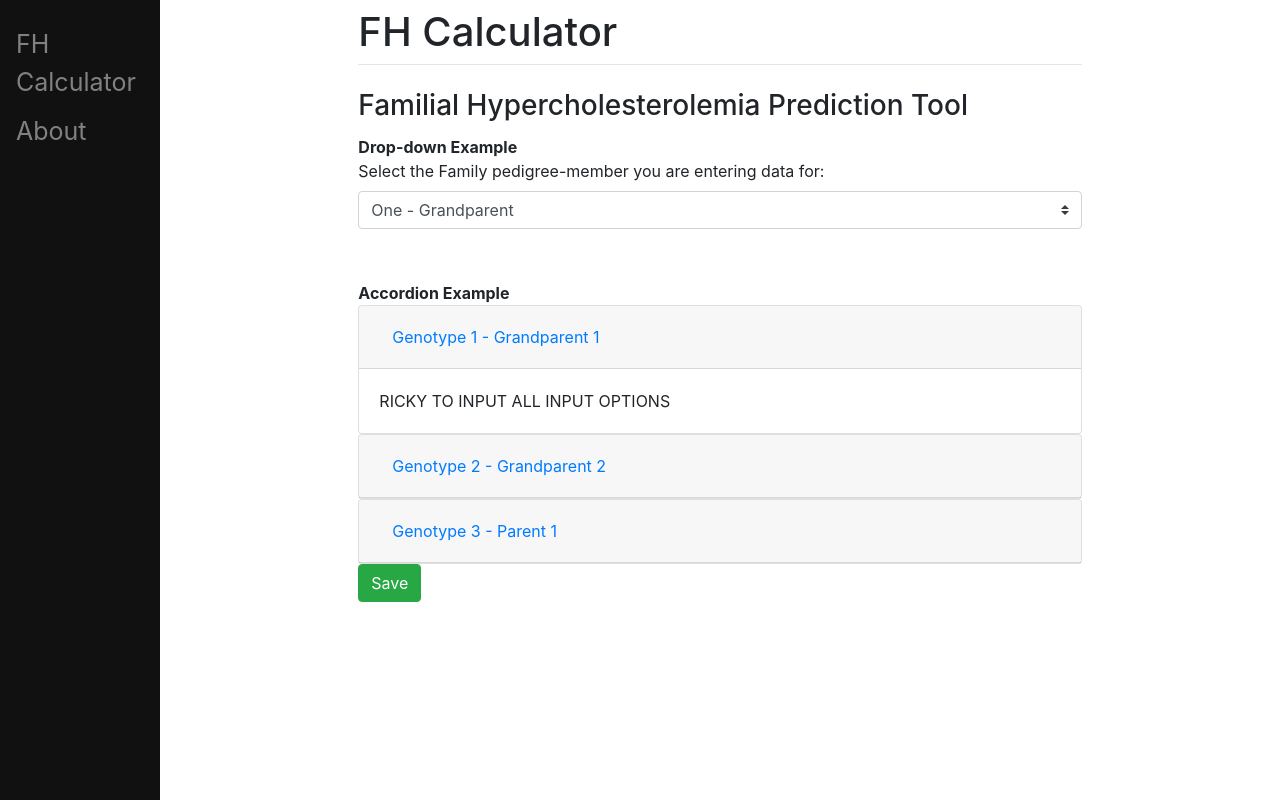
After one commit to u1345653/FamilialHypercholesterolemiaApp, a Django app: template mysite/fhcalc/templates/fhcalc/fhcalc.html in a window 1280 px wide. The commit adds this page. Run offline with Django 3.2, Linux system fonts and the light colour scheme; the template is opened without the code that fills it, so the values that code supplies are empty; some libraries are stand-ins or nearby versions.

Commit message:
CREATION OF THE FH PAGES, CONFIGURING COLLAPSE OR DROP-DOWN MAIN-MENU, WHICH WILL DICTATE REMAINDER OF UX...

```diff
--- /dev/null
+++ b/mysite/fhcalc/templates/fhcalc/fhcalc.html
@@ -0,0 +1,97 @@
+{% extends "main/base.html" %}
+
+{% block title %}FH Calculator{% endblock %}
+
+{% load crispy_forms_tags %}
+
+{% block content %}
+<h3>Familial Hypercholesterolemia Prediction Tool</h3>
+    <head>
+    <style type = "text/css">
+        .collapse  {
+            togg
+        }
+    </style>
+    </head>
+
+    <form method = "post" action = "#">
+    {% csrf_token %}
+
+    <div class = "form-row align-items-center">
+        <div class = "col-auto my-1">
+            <header><b>Drop-down Example</b></header>
+            <label class = "mr-sm-2" for = "pedigreedropdown">Select the Family pedigree-member you are entering data for: </label>
+            <select class = "custom-select mr-sm-2" id = "pedigreedropdown">
+                <option value = "1">One - Grandparent</option>
+                <option value = "2">Two - Grandparent</option>
+                <option value = "3">Three - Parent 1</option>
+                <option value = "4">Four - Sibling to Parent 1</option>
+                <option value = "5">Five - Sibling to Parent 1</option>
+                <option value = "6">Six - Parent 2</option>
+                <option value = "7">Seven - Offspring of 6 & 3</option>
+                <option value = "8">Eight - Offspring of 6 & 3</option>
+                <option value = "9">Nine - Offspring of 6 & 3</option>
+            </select>
+        </div>
+    </div>
+
+    <br><br>
+
+    <header><b>Accordion Example </b></header>
+    <div id = "accordion">
+        <div class = "card">
+            <div class = "card-header" id = "headingOne">
+                <h5 class = "mb-0">
+                    <button class = "btn btn-link" data-toggle="collapse" data-target="#collapseOne" aria-expanded="true"
+                            aria-controls = "collapseOne" role = "button">
+                        Genotype 1 - Grandparent 1
+                    </button>
+                </h5>
+            </div>
+
+            <div id = collapseOne" class = "collapse show" aria-labelledby="headingOne" data-parent="#accordion" role = "button">
+                <div class = "card-body">
+                    RICKY TO INPUT ALL INPUT OPTIONS
+                </div>
+            </div>
+        </div>
+
+        <div class = "card">
+            <div class = "card-header" id = "headingTwo">
+                <h5 class = "mb-0">
+                    <button class = "btn btn-link collapsed" data-toggle="collapse" data-target="#collapseTwo" aria-expanded="true"
+                            aria-controls = "collapseTwo" role = "button">
+                        Genotype 2 - Grandparent 2
+                    </button>
+                </h5>
+            </div>
+
+            <div id = "collapseTwo" class = "collapse" aria-labelledby="headingTwo" data-parent="#accordion" role = "button">
+                <div class = "card-body">
+                    RICKY TO INPUT ALL INPUT OPTIONS
+                </div>
+            </div>
+        </div>
+
+        <div class = "card">
+            <div class = "card-header" id = "headingThree">
+                <h5 class = "mb-0">
+                    <button class = "btn btn-link collapsed" data-toggle="collapse" data-target="#collapseThree" aria-expanded="true"
+                            aria-controls="collapseThree" role = "button">
+                        Genotype 3 - Parent 1
+                    </button>
+                </h5>
+            </div>
+
+            <div id = "collapseThree" class = "collapse" aria-labelledby="headingThree" data-parent="accordion" role = "button">
+                <div class = "card-body">
+                    RICKY TO INPUT ALL INPUT OPTIONS
+                </div>
+            </div>
+        </div>
+    </div>
+
+    <button type = "submit", name = "save", value = "save", class = "btn btn-success">Save</button>
+
+
+{% endblock %}
--- a/mysite/main/templates/main/base.html
+++ b/mysite/main/templates/main/base.html
@@ -45,6 +45,7 @@
         margin-left : 160px;
         padding : 0px 10px;
       }
+
     </style>
 
         <!-- BOOTSTRAP ADD IN 2 - DESCRIBING THE METADATA CHARACTER SET & ENSURING DEVICE IS MOBILE-FRIENDLY -->
@@ -64,9 +65,8 @@
   <div class = "sidenav">
 
     <!-- WITHIN OUR SIDENAV CLASS, WE DEFINE <A> TAGS TO REFER TO THE OBJECTS IN OTHER SECTIONS TO DEFINE BEHAVIOR -->
-    <a href = "/home">Home</a>
-    <a href = "/create">Create</a>
-    <a href = "/2">View</a>
+    <a href = "/fhcalc">FH Calculator</a>
+    <a href = "/about">About</a>
   </div>
 
 <!-- CREATING THE CONTENT SECTION OF OUR WEBSITE, WHICH WILL BE PASSING BLOCK CONTENT THROUGH DYNAMICALLY -->
@@ -75,7 +75,7 @@
     <!-- BOOSTRAP DIV 1 - ROW JUSTIFICATION -->
     <div class = "row justify-content-center">
       <div class = "col-8">
-        <h1 class = "mt-2">My Site</h1>
+        <h1 class = "mt-2">FH Calculator</h1>
         <hr class = "mt-0 mb-4">
           {% block content %}
           {% endblock %}
--- a/mysite/main/templates/main/home.html
+++ b/mysite/main/templates/main/home.html
@@ -10,10 +10,10 @@ THE AMOUNT OF CODE WE'RE LIKELY TO SEE IN THIS PAGE. -->
 
 <!-- OVERRIDING TITLE BLOCK WITH 'HOME' WORD -->
 {% block title %}
-Home
+About the FH Project
 {% endblock %}
 
 <!-- OVERRIDING CONTENT BLOCK WITH 'HOME PAGE' HEADER -->
 {% block content %}
-<h1>Home Page</h1>
+<h1>About the Project</h1>
 {% endblock %}
--- a/mysite/main/urls.py
+++ b/mysite/main/urls.py
@@ -22,12 +22,12 @@ urlpatterns = [
          , name="index"),      # THE NAME OF THE VIEW WE'RE CREATING; MAPS BACK TO THE FUNCTION NAME ""
 
     # DEFINING PATH 2 - HOME PAGE -- NOTE THAT "" AS THE LEADING ARGUMENT TELLS US THIS IS THE DEFAULT URL PATH
-    path(""
+    path("about/"
          , views.home
-         , name="home"),
+         , name="about"),
 
     # PATH 3 - CREATE PAGE -- ALLOWING USERS TO CREATE  & VIEW LISTS
     path("create/"
          , views.create
-         , name="create")
+         , name="create"),
 ]
--- a/mysite/mysite/settings.py
+++ b/mysite/mysite/settings.py
@@ -40,6 +40,7 @@ INSTALLED_APPS = [
     'main.apps.MainConfig',         # NOTE ADDITION OF OUR MAIN.APPS APPLICATIONS FILE
     'register.apps.RegisterConfig',
     'crispy_forms',
+    'fhcalc.apps.FhcalcConfig',
 ]
                                     # IMPORTANT TO NOTE THE NEED TO RUN THE MANAGE.PY 'MIGRATE' CMD COMMAND TO 'MIGRATE' THE CHANGES MADE IN OUR SETTINGS.PY FILE
 
--- a/mysite/mysite/urls.py
+++ b/mysite/mysite/urls.py
@@ -21,4 +21,5 @@ urlpatterns = [
     path('admin/', admin.site.urls),
     path("register/", v.register, name = "register"),
     path('', include("main.urls")),
+    path('fhcalc/', include("fhcalc.urls")),
 ]
```
Also changed, not shown: mysite/fhcalc/forms.py (added, +15 -0 lines), mysite/fhcalc/urls.py (added, +8 -0 lines), mysite/main/views.py (+4 -3 lines), mysite/db.sqlite3, mysite/fhcalc/templates/__init__.py (added), mysite/main/apps.py (line endings or trailing spaces).
